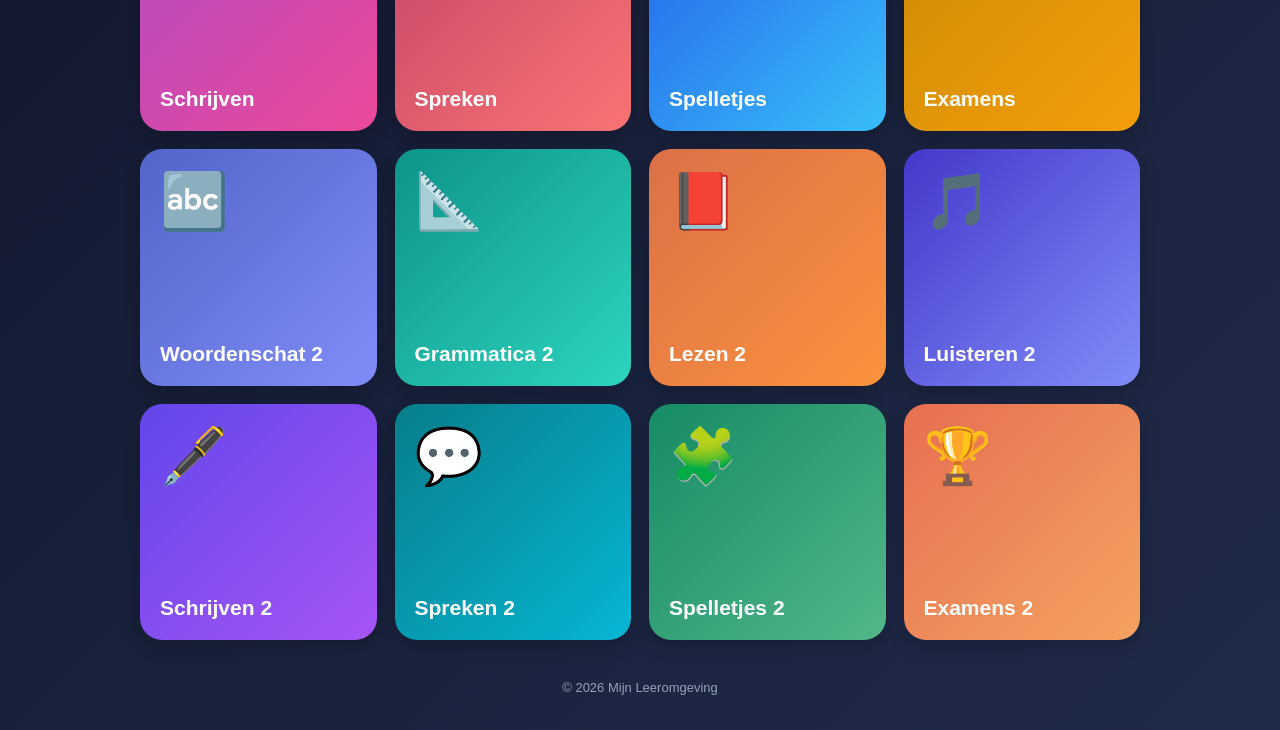
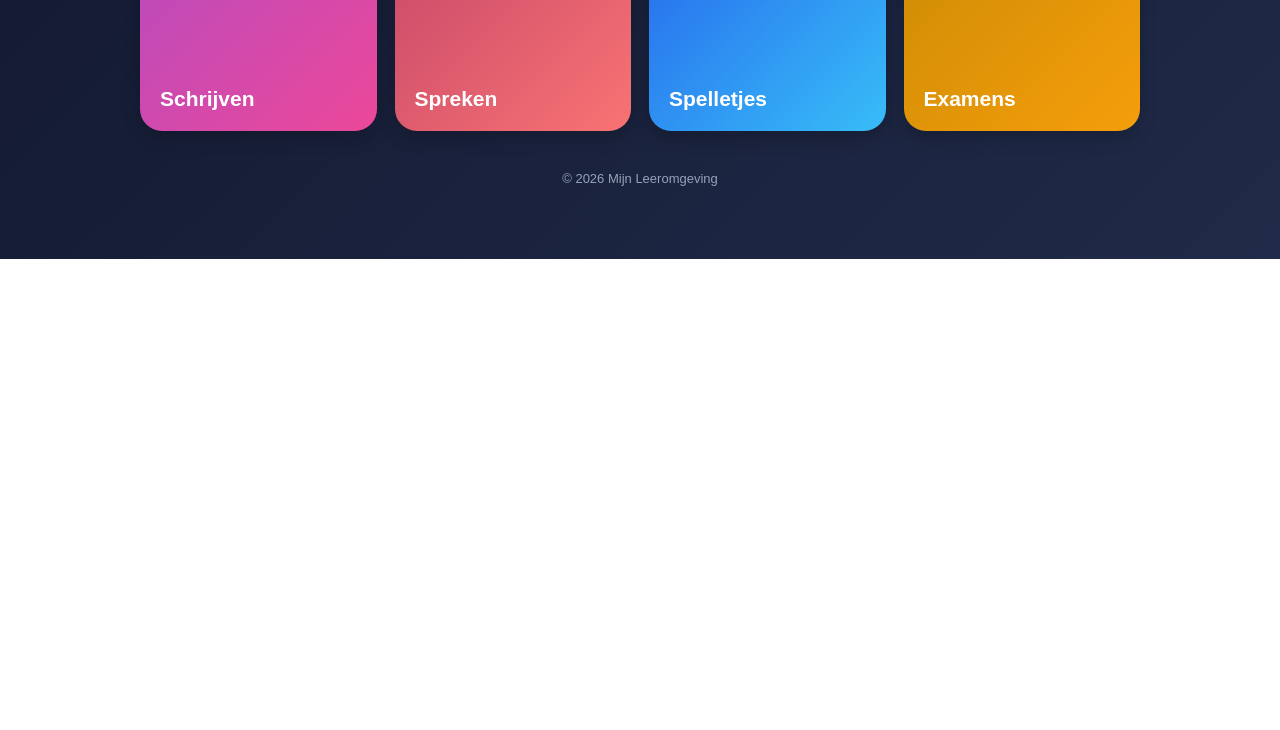
Before and after one commit to Herr-Blom/DuitsWZ, a plain HTML site: page index.html in a window 1280 px wide. Shown: the part 541-1271 px from the top of the page. After the commit the page ends 800 px from the top, so only its background shows below. Drawn offline with Linux system fonts and the light colour scheme.

Commit message:
Remove language exercise links from index.html
Removed multiple links related to language exercises.

```diff
--- a/index.html
+++ b/index.html
@@ -196,46 +196,6 @@ footer {
         <h2>Examens</h2>
     </a>
 
-    <a href="woordenschat-2/" class="tile violet">
-        <span class="icon">🔤</span>
-        <h2>Woordenschat 2</h2>
-    </a>
-
-    <a href="grammatica-2/" class="tile teal">
-        <span class="icon">📐</span>
-        <h2>Grammatica 2</h2>
-    </a>
-
-    <a href="lezen-2/" class="tile rose">
-        <span class="icon">📕</span>
-        <h2>Lezen 2</h2>
-    </a>
-
-    <a href="luisteren-2/" class="tile indigo">
-        <span class="icon">🎵</span>
-        <h2>Luisteren 2</h2>
-    </a>
-
-    <a href="schrijven-2/" class="tile purple">
-        <span class="icon">🖋️</span>
-        <h2>Schrijven 2</h2>
-    </a>
-
-    <a href="spreken-2/" class="tile blue">
-        <span class="icon">💬</span>
-        <h2>Spreken 2</h2>
-    </a>
-
-    <a href="spelletjes-2/" class="tile green">
-        <span class="icon">🧩</span>
-        <h2>Spelletjes 2</h2>
-    </a>
-
-    <a href="examens-2/" class="tile orange">
-        <span class="icon">🏆</span>
-        <h2>Examens 2</h2>
-    </a>
-
 </main>
 
 <footer>
```
